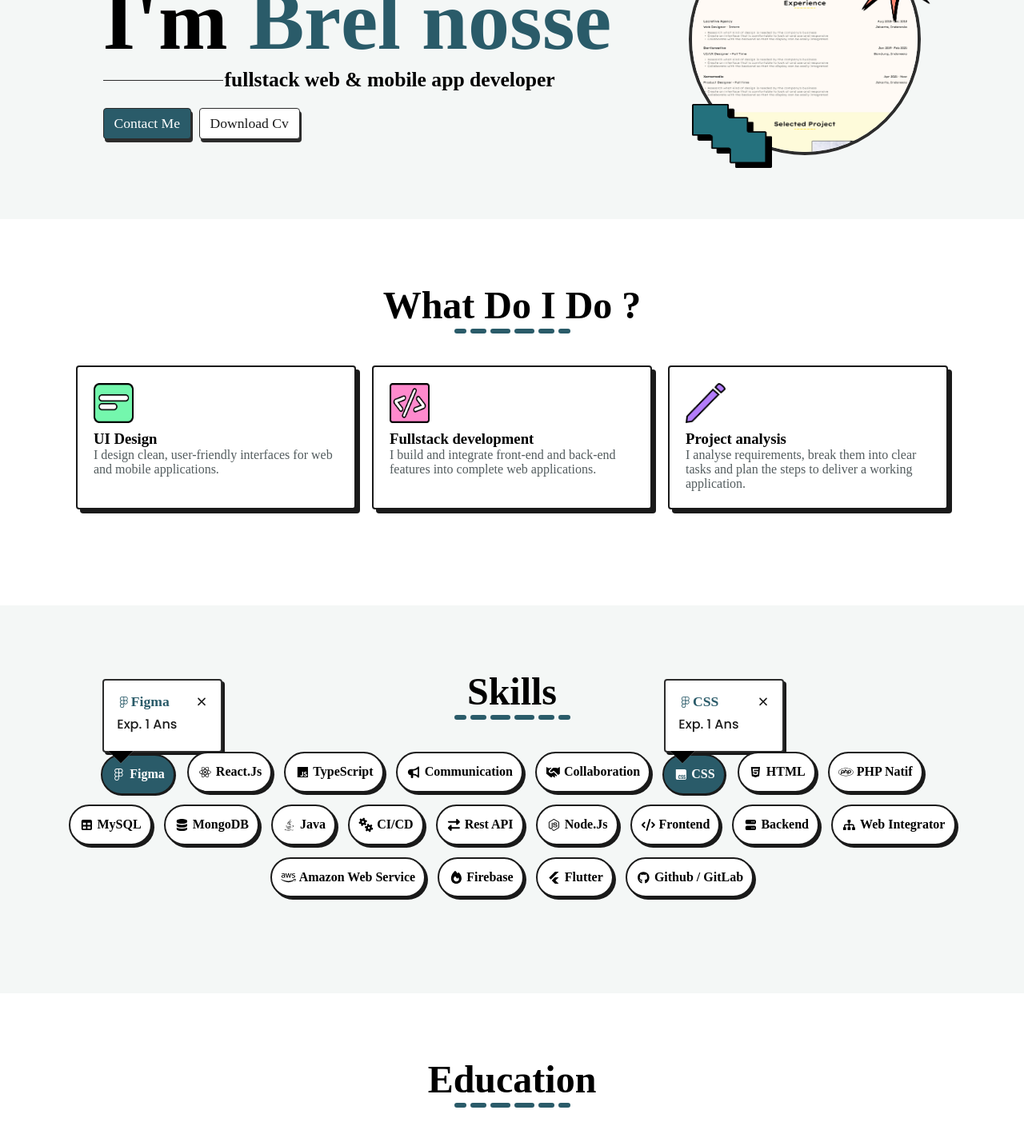
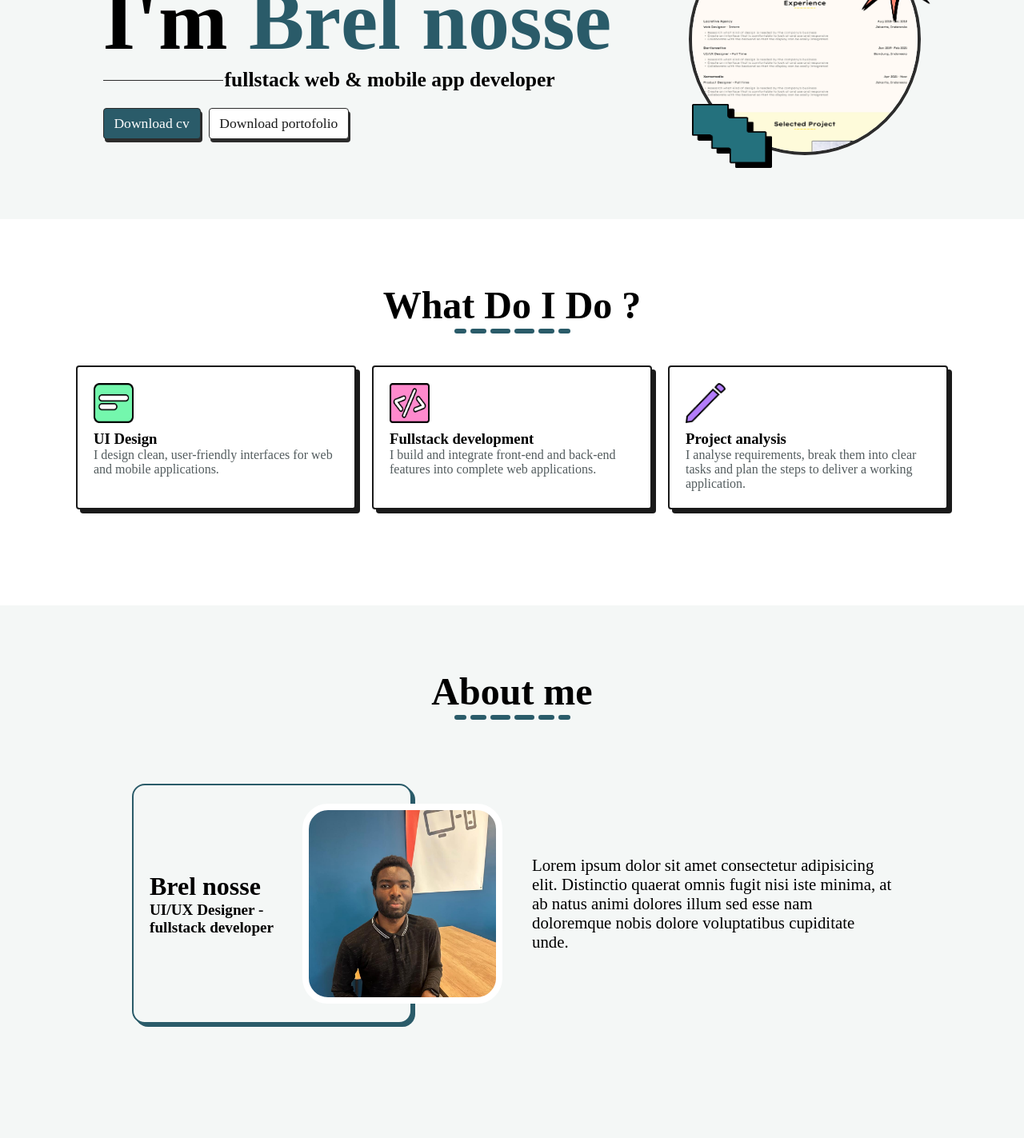
Before and after one commit to brelnosse/portofolio, a React (Create React App) app: page / in a window 1280 px wide. Shown: the part 440-1863 px from the top of the page at 80% size. Built offline with nearby package versions, Linux system fonts and the light colour scheme; a web font is replaced by a local one.

Commit message:
Updated the about section position

```diff
--- a/src/assets/style/about.css
+++ b/src/assets/style/about.css
@@ -8,6 +8,9 @@
     align-items: center;
     justify-content: center;
     gap: 150px;
+    background-color: transparent;
+    perspective: 800px;
+    perspective-origin: top center;
 }
 .profileCaption{
     background-color: var(--bg-color);
@@ -17,8 +20,11 @@
     max-width: 350px;
     display: flex;
     align-items: center;
-    border-radius: var(--border-radius);
+    border-radius: 16px;
     width: fit-content;
+    box-shadow: 4px 4px 0px 0px var(--primary-color);
+    border: 2px solid var(--primary-color);
+    transform: rotateY('40deg');
 }
 .profileCaption h3{
     font-size: 2em;
@@ -35,12 +41,12 @@
     margin-right: -125px;
     min-width: var(--width);
     width: var(--width);
-    border-radius: var(--border-radius);
-    background-image: url(../images//d.webp);
+    border-radius: 32px;
+    background-image: url(../images/pp.jpeg);
     background-size: cover;
+    border: 8px solid white;
 }
 .profileDescription{
-    font-weight: bold;
-    font-size: 1.1em;
-    max-width: 400px;
+    font-size: 1.3em;
+    max-width: 450px;
 }
--- a/src/assets/style/career.css
+++ b/src/assets/style/career.css
@@ -57,7 +57,7 @@
     width: fit-content;
     background: white;
     margin: 3px 0px;
-    padding:  0.1875rem;
+    padding:  0.1875rem 10px;
     font-size: 0.8em;
     border: 1px solid var(--black);
     border-radius: 1.25rem;
--- a/src/assets/style/hero.css
+++ b/src/assets/style/hero.css
@@ -45,6 +45,17 @@
     top: 0px;
     right: -30px;
 }
+/* Wrapper pour garder les mots ensemble */
+.word-wrapper {
+    display: inline-block;
+    white-space: nowrap; /* Empêche les lettres d'un mot de se séparer */
+}
+
+.word-space {
+    display: inline;
+}
+
+/* Letter animation - Plus douce et apaisante */
 .letter {
     display: inline-block;
     transition: opacity 0.5s ease-out, transform 0.5s ease-out;
--- a/src/assets/style/tabnavigation.css
+++ b/src/assets/style/tabnavigation.css
@@ -5,6 +5,7 @@
     padding: 30px 0px;
     flex-wrap: wrap;
     gap: 10px;
+    background-color: var(--bg-color);
 }
 .tab-navigation span{
     cursor: pointer;
--- a/src/components/About.tsx
+++ b/src/components/About.tsx
@@ -1,9 +1,14 @@
 import Underlined from "./Underlined";
+//@ts-ignore
 import '../assets/style/about.css';
+import { useRef } from "react";
+import { useSection } from "../hooks/useSection";
 
 const About:React.FC = () => {
+    const AboutRef = useRef<HTMLElement>(null);
+    useSection(AboutRef, 'about me');
     return (
-        <div className="aboutme">
+        <section className="aboutme" ref={AboutRef}>
             <Underlined text='About me'/>
             <div className="aboutContainer">
                 <div className="profileCaption">
@@ -18,7 +23,7 @@
                     Lorem ipsum dolor sit amet consectetur adipisicing elit. Distinctio quaerat omnis fugit nisi iste minima, at ab natus animi dolores illum sed esse nam doloremque nobis dolore voluptatibus cupiditate unde.
                 </div>
             </div>
-        </div>
+        </section>
     );
 }
 export default About;
--- a/src/components/Hero.tsx
+++ b/src/components/Hero.tsx
@@ -1,10 +1,9 @@
 import Button from "./Button";
-import { useEffect, useRef, useState } from "react";
+import { useEffect, useState } from "react";
 //@ts-ignore
 import '../assets/style/hero.css';
 //@ts-ignore
 import { MenuItems } from "../data/menuItems";
-import { useSection } from "../hooks/useSection";
 
 const Hero: React.FC = () => {
     const name = "Brel nosse";
@@ -16,8 +15,6 @@
     const [showButton1, setShowButton1] = useState<boolean>(false);
     const [showButton2, setShowButton2] = useState<boolean>(false);
     const [showImage, setShowImage] = useState<boolean>(false);
-    const heroRef = useRef<HTMLElement>(null);
-    useSection(heroRef, 'home');
 
     useEffect(() => {
         // Calculer le temps total de l'animation de la navbar
@@ -86,7 +83,7 @@
     }, []);
 
     return (
-        <section className="hero" ref={heroRef}>
+        <section className="hero">
             <div className="heroDescription">
                 <h3 className={`hero-h3 ${showH3 ? 'element-visible' : 'element-hidden'}`}>
                     Hi, There
@@ -114,10 +111,10 @@
                 </h4>
                 <div className="actions">
                     <div className={`button-wrapper ${showButton1 ? 'button-visible' : 'button-hidden'}`}>
-                        <Button type='default' valueText='Contact Me'/>
+                        <Button type='default' valueText='Download cv'/>
                     </div>
                     <div className={`button-wrapper ${showButton2 ? 'button-visible' : 'button-hidden'}`}>
-                        <Button type='light' valueText='Download Cv'/>
+                        <Button type='light' valueText='Download portofolio'/>
                     </div>
                 </div>
             </div>
--- a/src/components/Navbar.tsx
+++ b/src/components/Navbar.tsx
@@ -160,7 +160,6 @@
                         return (
                             <NavbarItem
                                 icon={el.icon}
-                                path={el.path}
                                 displayText={el.displayText}
                                 animationDelay={delay}
                                 isResponsive={isResponsive}
@@ -169,7 +168,7 @@
                                 setActiveSection={context.setActiveSection}
                                 setIsVisible={setIsVisible}
                                 setIsClosing={setIsClosing}
-                                key={`${el.path + i + menuKey}`}
+                                key={`${el.displayText.split(' ').join('') + i + menuKey}`}
                             />
                         );
                     })
--- a/src/data/menuItems.ts
+++ b/src/data/menuItems.ts
@@ -4,32 +4,26 @@
 export const MenuItems:MenuItemType[] = [
     {
         icon: fas.faHome,
-        path: '/',
         displayText: 'Home'
     },
     {
+        icon: fas.faUser,
+        displayText: 'About me'
+    },
+    {
         icon: fas.faCodeBranch,
-        path: '/skills',
         displayText: 'Skills'
     },
     {
-        icon: fas.faCodeBranch,
-        path: '/education',
+        icon: fas.faGraduationCap,
         displayText: 'Education'
     },
     {
         icon: fas.faBrain,
-        path: '/experience',
         displayText: 'Experiences'
     },
     {
         icon: fas.faCogs,
-        path: '/project',
         displayText: 'Projects'
     }
-    ,{
-        icon: fas.faUser,
-        path: '/about-me',
-        displayText: 'About me'
-    }
 ];
--- a/src/pages/Home.tsx
+++ b/src/pages/Home.tsx
@@ -26,11 +26,11 @@
             <Navbar />
             <Hero/>
             <SkillResumeContainer skillsResumeItems={skillsResumeItems}/>
+            <About />
             <SkillsContainer skillsData={skillsData} setSkillsData={setSkillsData}/>
             <CareerContainer />
             <ExperienceContainer/>
             <ProjectContainer />
-            <About />
         </div>
     );
 }
--- a/src/types/navbar.types.ts
+++ b/src/types/navbar.types.ts
@@ -2,7 +2,6 @@
 import { Dispatch, SetStateAction } from "react";
 export interface MenuItemType {
     icon: IconDefinition;
-    path: string;
     displayText: string
 };
 
```
Also changed, not shown: src/assets/images/pp.jpeg (added).
